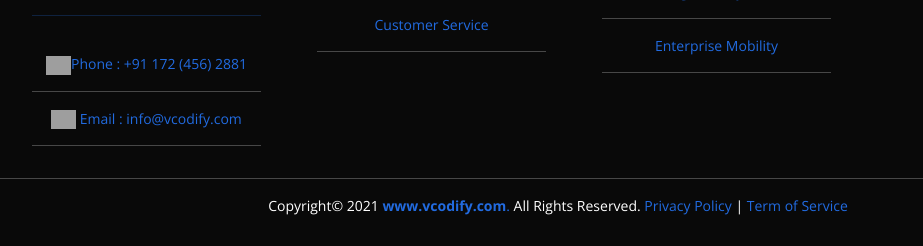
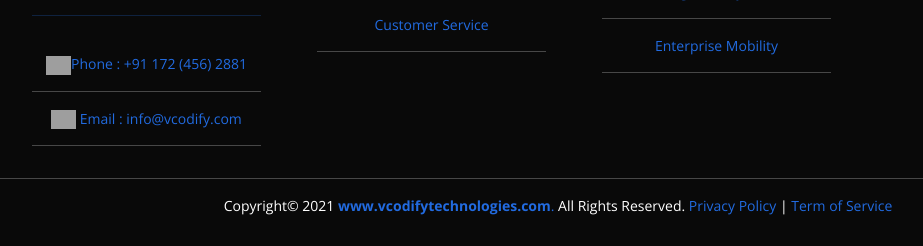
Before and after one commit to piyushkummaar/vcodify, a Django app: page / in a window 1280 px wide. Shown: the part 5317-5563 px from the top of the page, without its empty margins (82-1005 px from the left). Run offline with Django 3.2, Linux system fonts and the light colour scheme; some libraries are stand-ins or nearby versions; grey boxes are pictures that could not be loaded.

Commit message:
manishsir

```diff
--- a/templates/includes/footer.html
+++ b/templates/includes/footer.html
@@ -127,7 +127,7 @@
       <div class="container">
         <div class="row">
           <div class="footer-title">Copyright© 2021<span class="developer-copyrights ">
-            <a href="https://www.vcodify.com" target="blank"><strong>www.vcodify.com</strong>.</a>
+            <a href="{% url 'home' %}" target="blank"><strong>www.vcodifytechnologies.com</strong>.</a>
              All Rights Reserved. <a class="privacy_term" href="#" target="blank">Privacy Policy</a> <spam class="privacy_term">|</spam> <a class="privacy_term" href="#" target="blank">Term of Service</a>
     </span>
   </div>
--- a/templates/includes/header.html
+++ b/templates/includes/header.html
@@ -2,7 +2,7 @@
 <header id="header" class="d-flex align-items-center">
     <div class="container d-flex align-items-center">
 
-      <h1 class="logo me-auto"><a href=""><img src="{% static 'img/logo.png' %}" alt="logo"><sub>codify Technologies</sub></a></h1>
+      <h1 class="logo me-auto"><a href=""><img src="{% static 'img/logo.png' %}" alt="logo"><sub>Vcodify Technologies</sub></a></h1>
       <!-- Uncomment below if you prefer to use an image logo -->
       <!-- <a href="index.html" class="logo me-auto"><img src="assets/img/logo.png" alt="" class="img-fluid"></a>-->
 
```
